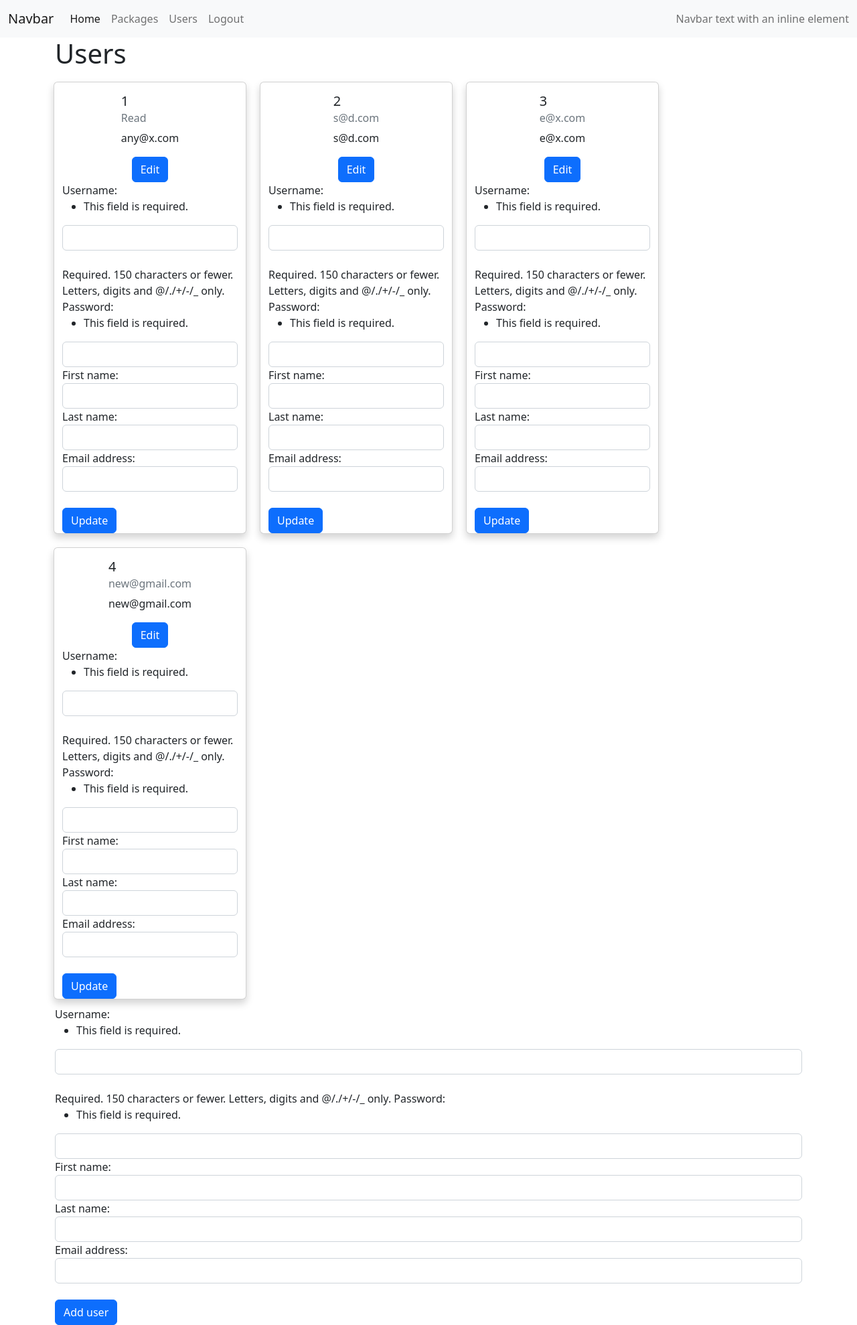
After one commit to Ziyadaj/Delivery, a Django app: page /users in a window 1280 px wide. The commit adds this page. Shown: the whole page at 67% size. Run offline with Django 4.2, Linux system fonts and the light colour scheme; a user stored in the database is signed in; data comes from the database, SQL or seed files in the repository.

```diff
--- /dev/null
+++ b/Delivery/static/Delivery/javascript.js
@@ -0,0 +1,26 @@
+function deletePackage(id) {
+    if (confirm('Are you sure you want to delete this delivery?')) {
+        $(document).ready(function() {
+            $.ajax({
+                method: 'POST',
+                url: `/delete/${id}`,
+                success: function (data) {
+                     //this gets called when server returns an OK response
+                     alert("it worked!");
+                },
+                error: function (data) {
+                     alert("it didnt work");
+                }
+            });
+        });
+
+    }
+}
+function Collapse(id) {
+    var x = document.getElementById(id);
+    if (x.style.display === "none") {
+        x.style.display = "block";
+    } else {
+        x.style.display = "none";
+    }
+}
--- a/Delivery/static/Delivery/styles.css
+++ b/Delivery/static/Delivery/styles.css
@@ -7,7 +7,7 @@
     display: flex;
     justify-content: center;
     align-items: center;
-    width: 50%;
+    width: 100%;
     margin: 0 auto;
     float: none;
     -webkit-box-shadow: 0 6px 12px rgba(0,0,0,.175);
--- a/Delivery/templates/Delivery/index.html
+++ b/Delivery/templates/Delivery/index.html
@@ -8,12 +8,15 @@
         <link rel="stylesheet" href="{% static 'Delivery/styles.css' %}">
         <!-- CSS only -->
         <link href="https://cdn.jsdelivr.net/npm/bootstrap@5.2.2/dist/css/bootstrap.min.css" rel="stylesheet" integrity="sha384-Zenh87qX5JnK2Jl0vWa8Ck2rdkQ2Bzep5IDxbcnCeuOxjzrPF/et3URy9Bv1WTRi" crossorigin="anonymous">
-        <script defer src="{% static 'Delivery/h.js' %}"></script>
+        <!-- jQuery -->
+        <script src="https://ajax.googleapis.com/ajax/libs/jquery/3.5.1/jquery.min.js"></script>
+        <script defer src="{% static 'Delivery/javascript.js' %}"></script>
+
     </head>
     <body>
         <nav class="navbar navbar-expand-lg bg-light">
             <div class="container-fluid">
-              <a class="navbar-brand" href="#">Navbar w/ text</a>
+              <a class="navbar-brand" href="#">Navbar</a>
               <button class="navbar-toggler" type="button" data-bs-toggle="collapse" data-bs-target="#navbarText" aria-controls="navbarText" aria-expanded="false" aria-label="Toggle navigation">
                 <span class="navbar-toggler-icon"></span>
               </button>
@@ -25,13 +28,17 @@
                   {% if user.is_authenticated %}
                     {% if user.is_staff %}
                     <li class="nav-item">
-                        <a class="nav-link" href="{% url 'package' %}">Packages</a>
+                        <a class="nav-link" href="{% url 'packages' %}">Packages</a>
+                    </li>
+                    <li class="nav-item">
+                        <a class="nav-link" href="{% url 'users' %}">Users</a>
                     </li>
                     {% endif %}
                     <li class="nav-item">
                         <a class="nav-link" href="{% url 'logout' %}">Logout</a>
                     </li>
                     {% else %}
+
                     <li class="nav-item">
                         <a class="nav-link" href="{% url 'login' %}">Login</a>
                     </li>
--- /dev/null
+++ b/Delivery/templates/Delivery/users.html
@@ -0,0 +1,36 @@
+{% extends "Delivery/index.html" %}
+
+{% block body %}
+
+<div class="container">
+    <div>
+        <h1>Users</h1>
+    </div>
+    <div class="row">
+        {% for user in users %}
+        <div class="card col-sm-6" style="width: 18rem; margin: 10px;">
+            <div class="card-body">
+                <h5 class="card-title
+                ">{{user.id}}</h5>
+                <h6 class="card-subtitle mb-2 text-muted">{{user.username}}</h6>
+                <p class="card-text">{{user.email}}</p>
+            </div>
+            <button class="btn btn-primary" onclick="Collapse('form{{user.id}}')">Edit</button>
+            <form id="form{{user.id}}" action="" method="post">
+                {% csrf_token %}
+                {{form}}
+                <br>
+                <button name="edit" type="submit" class="btn btn-primary">Update</button>
+            </form>
+        </div>
+    {% endfor %}
+    </div>
+    <form action="" method="post">
+        {% csrf_token %}
+        {{form}}
+        <br>
+        <button name="add" type="submit" class="btn btn-primary">Add user</button>
+    </form>
+</div>
+
+{% endblock %}
--- a/Delivery/urls.py
+++ b/Delivery/urls.py
@@ -8,5 +8,10 @@ urlpatterns = [
     path("register/customer", views.register_customer, name="register_customer"),
     path("register/employee", views.register_employee, name="register_employee"),
     path("menu", views.menu, name="menu"),
-    path("package", views.package, name="package"),
+    path("packages", views.packages, name="packages"),
+    path("package/<int:id>", views.package, name="package"),
+    path("users", views.users, name="users"),
+
+    # jQuery Routes
+    path("delete/<int:id>", views.delete, name="delete"),
 ]
--- a/Delivery/views.py
+++ b/Delivery/views.py
@@ -4,12 +4,16 @@ from django.shortcuts import render
 from django.urls import reverse
 from django.contrib.auth import authenticate, login, logout
 from django.contrib.auth.decorators import login_required
+from django.views.decorators.csrf import csrf_exempt
 from django.http import HttpResponse, HttpResponseRedirect
 from django.shortcuts import render
 from .models import User, Package, RetailCenter, TransportationEvent, Location, Truck, Plane, Airport, Customer, TransportedBy
 from django.contrib.admin.views.decorators import staff_member_required
+from django.contrib import messages
 
 categories = ['Regular', 'Liquid', 'Fragile', 'Chemical', 'Other']
+status = ['In Transit', 'Delivered', 'Delayed', 'Lost', 'Damaged']
+dimensions = ['Small', 'Medium', 'Large', 'Extra Large']
 class PackageForm(forms.ModelForm):
     class Meta:
         model = Package
@@ -17,49 +21,120 @@ class PackageForm(forms.ModelForm):
         widgets = {
             'weight': forms.NumberInput(attrs={'class': 'form-control'}),
             'destination': forms.TextInput(attrs={'class': 'form-control'}),
-            'dimensions': forms.TextInput(attrs={'class': 'form-control'}),
+            'dimensions': forms.Select(choices=[(dimension, dimension) for dimension in dimensions], attrs={'class': 'form-control'}),
             'insurance_amount': forms.NumberInput(attrs={'class': 'form-control'}),
-            'status': forms.TextInput(attrs={'class': 'form-control'}),
+            'status': forms.Select(choices=[(status, status) for status in status], attrs={'class': 'form-control'}),
             'category': forms.Select(choices=[(category, category) for category in categories], attrs={'class': 'form-control'}),
             'value': forms.NumberInput(attrs={'class': 'form-control'}),
             'final_delivery_date': forms.DateInput(attrs={'class': 'form-control'}),
         }
-
+class UserForm(forms.ModelForm):
+    class Meta:
+        model = User
+        fields = ['username', 'password', 'first_name', 'last_name', 'email']
+        widgets = {
+            'username': forms.TextInput(attrs={'class': 'form-control'}),
+            'password': forms.PasswordInput(attrs={'class': 'form-control'}),
+            'first_name': forms.TextInput(attrs={'class': 'form-control'}),
+            'last_name': forms.TextInput(attrs={'class': 'form-control'}),
+            'email': forms.TextInput(attrs={'class': 'form-control'}),
+        }
 
 
 def index(request):
     return render(request, 'Delivery/index.html')
 
+#Adminstration/Employee functions
+
 #add/remove/edit package
 @login_required
 @staff_member_required
-def package(request):
+def packages(request):
     form = PackageForm(request.POST)
+    packages = Package.objects.all()
     if request.method == "POST":
         if form.is_valid():
             package = form.save(commit=False)
             package.save()
-            return HttpResponseRedirect(reverse("index"))
+            #success message
+            if (Package.objects.filter(pk=package.id).exists()):
+                messages.success(request, 'Form submission successful')
+            return HttpResponseRedirect(reverse("packages"))
         else:
-            return render(request, "Delivery/package.html", {
-                "form": form
+            return render(request, "Delivery/packages.html", {
+                "form": form,
+                "packages": packages
             })
+    return render(request, "Delivery/packages.html", {
+        "form": form,
+        "packages": packages
+    })
+def package(request, id):
+    package = Package.objects.get(pk=id)
+    form = PackageForm(request.POST or None, instance=package)
+    if form.is_valid():
+        form.save()
+        messages.success(request, 'Package updated successfully')
+        return HttpResponseRedirect(reverse("packages"))
     return render(request, "Delivery/package.html", {
+        "package": package,
+        "form": PackageForm(instance=package)
+    })
+@login_required
+@staff_member_required
+@csrf_exempt
+def delete(request, id):
+    package = Package.objects.get(pk=id)
+    package.delete()
+    return HttpResponseRedirect(reverse("packages"))
+
+#add/remove/edit user
+
+@staff_member_required
+def users(request):
+    users = User.objects.all()
+    form = UserForm(request.POST)
+    if request.method == "POST":
+        if form.is_valid():
+            if 'add' in request.POST:
+                user = form.save(commit=False)
+                user.set_password(user.password)
+                user.save()
+                if (User.objects.filter(pk=user.id).exists()):
+                    messages.success(request, 'Form submission successful')
+                return HttpResponseRedirect(reverse("users"))
+            if 'edit' in request.POST:
+                user = User.objects.get(pk=id)
+                form = UserForm(request.POST or None, instance=user)
+                form.save()
+                messages.success(request, 'User updated successfully')
+                return HttpResponseRedirect(reverse("users"))
+        else:
+            return render(request, 'Delivery/users.html', {
+                "form": form,
+                "users": users
+            })
+    return render(request, 'Delivery/users.html', {
+        "users": users,
         "form": form
     })
-# Edit user info
-@staff_member_required
-def edit_user(request):
-    return render(request, 'Delivery/edit_user.html')
+
 # Email notification
 @staff_member_required
 def send_notification(request, customer):
     return render(request, 'Delivery/send_notification.html', {
         "customer": customer
     })
+
+def report(request):
+    return render(request, 'Delivery/report.html')
+
+
 # Trace back packages
 def trace(request):
     return render(request, 'Delivery/trace.html')
+
+# Customer functions
 
 #get user package
 def get_user_package(request):
@@ -67,8 +142,16 @@ def get_user_package(request):
     user = User.objects.get(username=request.user)
     package = Package.objects.get(user=user)
     return render(request, 'Delivery/package.html', {'package': package})
+#send package
+def send_package(request):
+    return render(request, 'Delivery/send_package.html')
 
-#
+def update_info(request):
+    return render(request, 'Delivery/update_info.html')
+
+def payment(request):
+    return render(request, 'Delivery/payment.html')
+#General functions
 
 def login_view(request):
     if request.method == "POST":
```
Also changed, not shown: Delivery/models.py (+17 -13 lines), Delivery/static/Delivery/h.js (deleted, +0 -9 lines), Delivery/templates/Delivery/package.html (+35 -48 lines), Delivery/templates/Delivery/packages.html (added, +44 -0 lines), Delivery/migrations/0002_transportedby_remove_airport_airport_number_and_more.py (added), Delivery/migrations/0003_rename_package_number_package_id.py (added), README.md (added), db.sqlite3.
